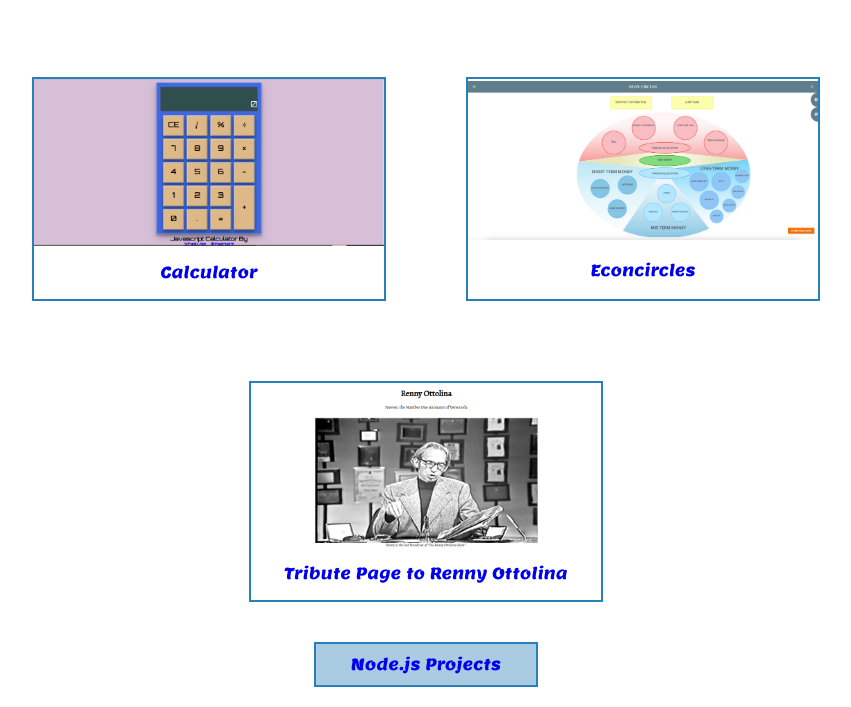
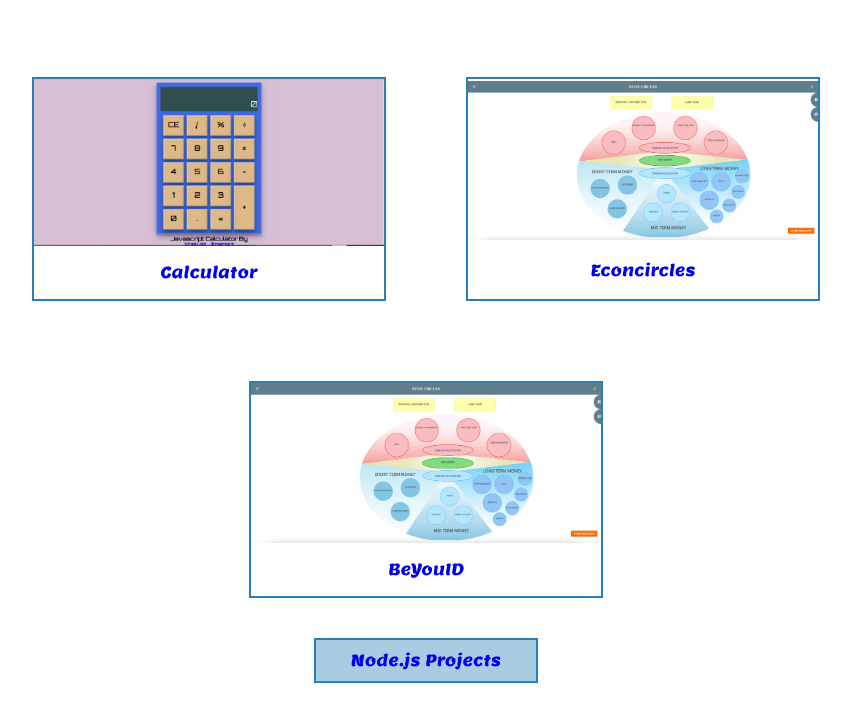
Before and after one commit to jeremyjohnson0127/moussarr.github.io, a plain HTML site: page index.html in a window 1280 px wide. Shown: the part 1310-2017 px from the top of the page, without its empty margins (214-1065 px from the left). Drawn offline with Linux system fonts and the light colour scheme.

Commit message:
item added

```diff
--- a/index.html
+++ b/index.html
@@ -39,9 +39,9 @@
       <img class="img-1" src="images/econcircles.png" alt="thumbnail Econcircles">
       <p class="caption">Econcircles</p>
     </a>
-    <a class="project-tile" target="_blank" href="https://yoelvisj.github.io/renny-ottolina/">
-      <img class="img-1" src="images/renny.png" alt="thumbnail tribute page">
-      <p class="caption">Tribute Page to Renny Ottolina</p>
+    <a class="project-tile" target="_blank" href="https://goldencar.github.io/beyouid/">
+      <img class="img-1" src="images/econcircles.png" alt="thumbnail Econcircles">
+      <p class="caption">BeYouID</p>
     </a>
     </div>
     <a id="profile-link" target="_blank" href="https://glitch.com/@yoelvisj">Node.js Projects</a>
```
